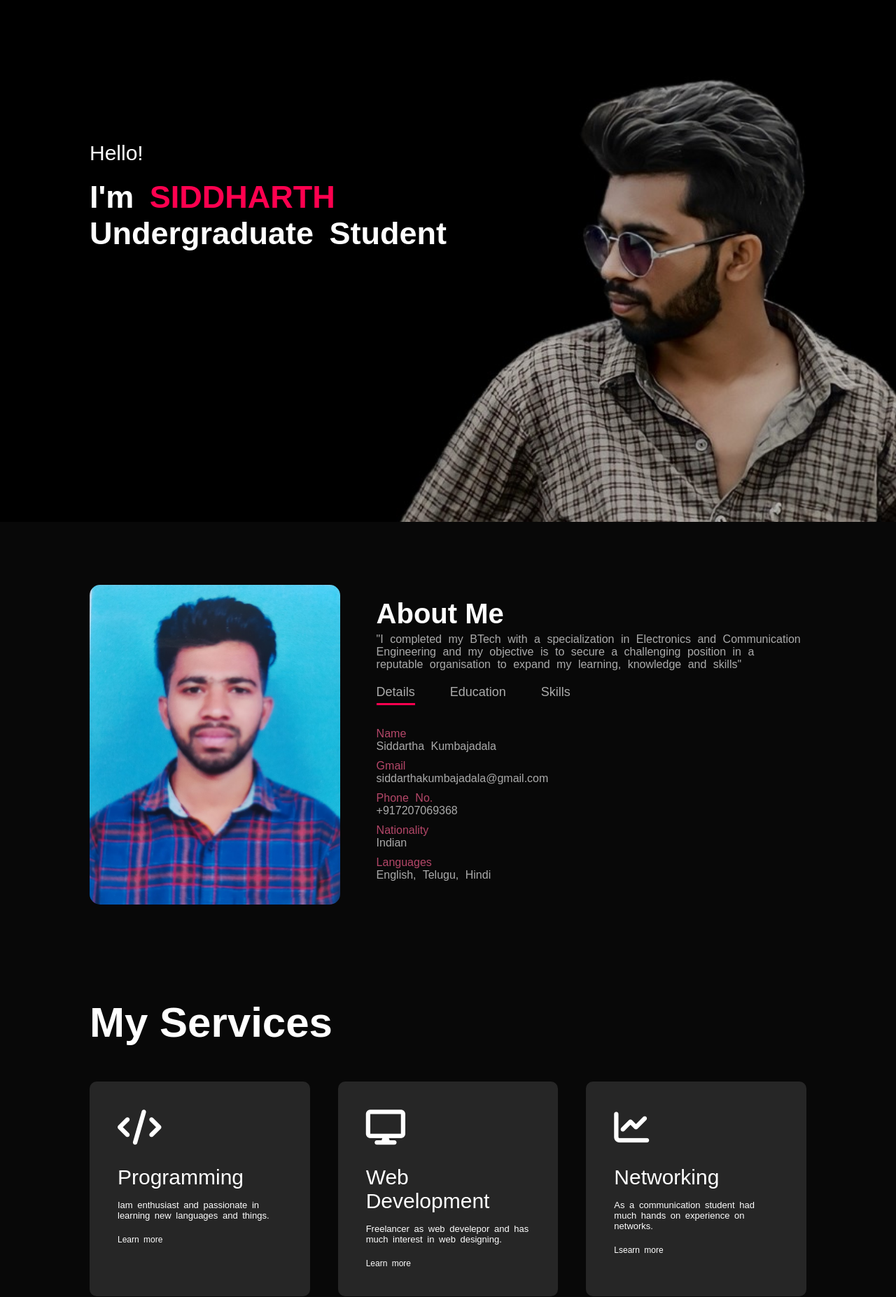
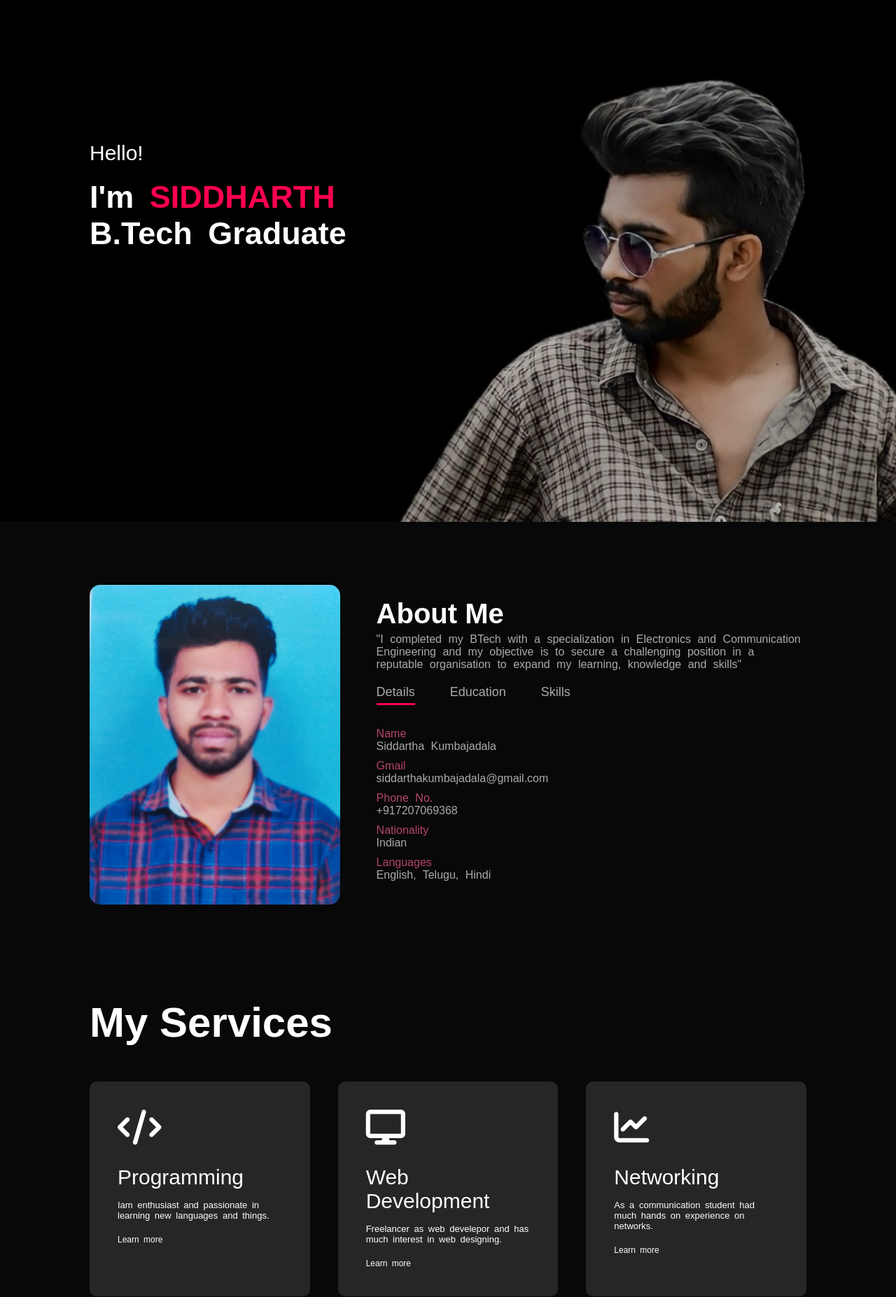
Before and after one commit to Siddarth34/Portfolio, a plain HTML site: page index.html in a window 1280 px wide. Shown: the part 54-1908 px from the top of the page at 70% size. Drawn offline with Linux system fonts and the light colour scheme.

Commit message:
Update index.html

```diff
--- a/index.html
+++ b/index.html
@@ -25,7 +25,7 @@
         </nav>
         <div class="header-text">
             <p>Hello!</p>
-            <h1>I'm <span>SIDDHARTH</span><br>Undergraduate Student</h1>
+            <h1>I'm <span>SIDDHARTH</span><br>B.Tech Graduate</h1>
         </div>
     </div>
 </div>
@@ -97,7 +97,7 @@
                 <i class="fa-solid fa-chart-line"></i>
                 <h2>Networking</h2>
                 <p>As a communication student had much hands on experience on networks.</p>
-                <a href="#">Lsearn more</a>
+                <a href="#">Learn more</a>
             </div>
         </div>
 
```
